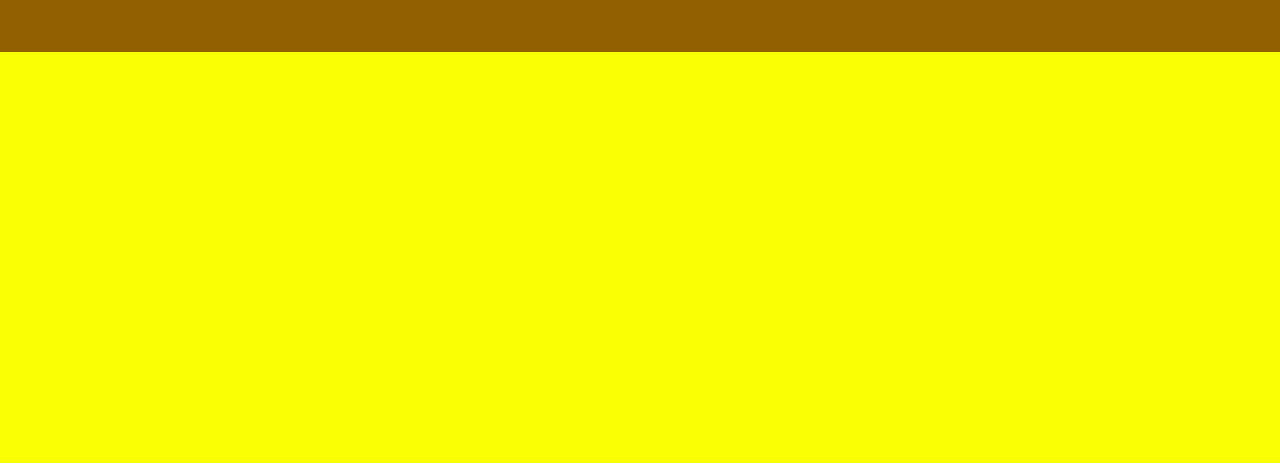
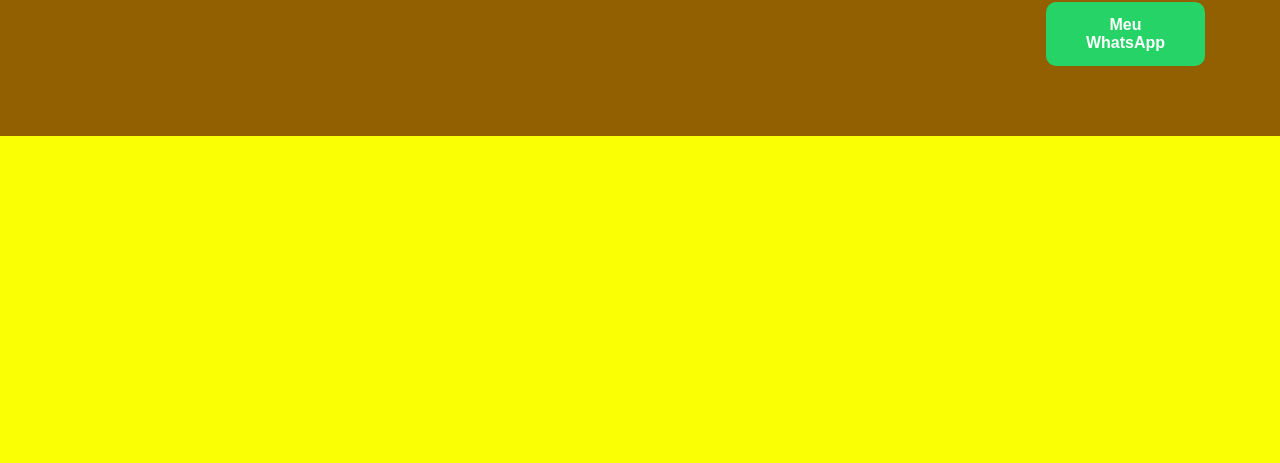
Before and after one commit to vitorfogacaassis-dev/vitorassis2cds, a plain HTML site: page contato.html in a window 1280 px wide. Shown: the part 337-800 px from the top of the page. Drawn offline with Linux system fonts and the light colour scheme.

Commit message:
contato zap

```diff
--- a/contato.html
+++ b/contato.html
@@ -37,3 +37,13 @@ Página">
            class="botao instagram">
              Meu Instagram
         </a>
+        <a href="https://wa.me/55DDDSEUNUMERO"
+           target="_blank"
+           rel="noopener noreferrer"
+           class="botao whatsapp">
+             Meu WhatsApp
+        </a>
+
+    </div>
+
+</section>
```
